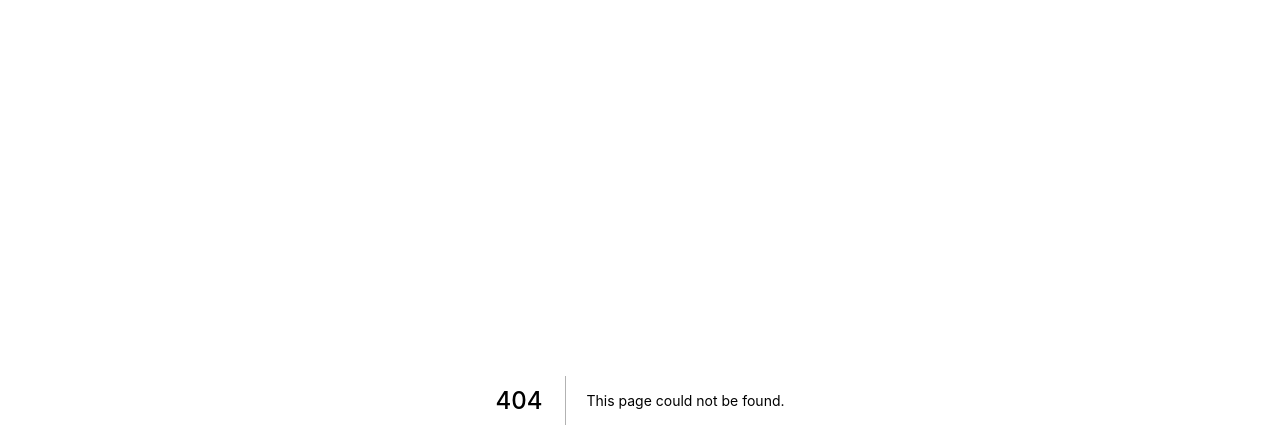
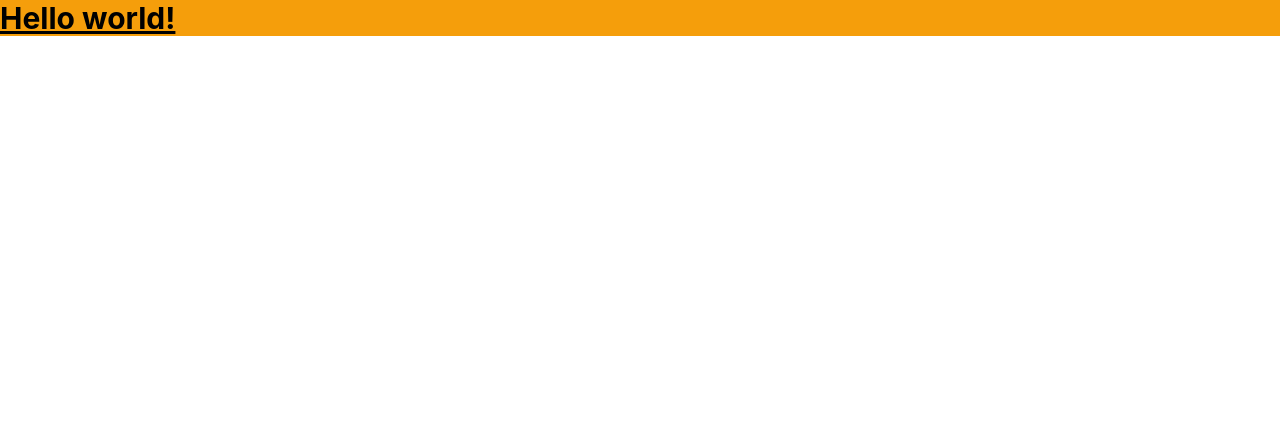
Before and after one commit to exiang/next-daisyui, a Next.js app: page /tailwindcss in a window 1280 px wide. Before the commit this address had no page. Shown: the top 448 px of the page. Built offline with nearby package versions, Linux system fonts and the light colour scheme.

Commit message:
setup tailwindcss

```diff
--- a/package.json
+++ b/package.json
@@ -14,7 +14,10 @@
     "react-dom": "18.0.0"
   },
   "devDependencies": {
+    "autoprefixer": "^10.4.4",
     "eslint": "8.14.0",
-    "eslint-config-next": "12.1.5"
+    "eslint-config-next": "12.1.5",
+    "postcss": "^8.4.12",
+    "tailwindcss": "^3.0.24"
   }
 }
--- /dev/null
+++ b/pages/tailwindcss.js
@@ -0,0 +1,7 @@
+export default function Home() {
+    return (
+      <h1 className="text-3xl font-bold underline bg-amber-500">
+        Hello world!
+      </h1>
+    )
+  }
--- /dev/null
+++ b/postcss.config.js
@@ -0,0 +1,6 @@
+module.exports = {
+  plugins: {
+    tailwindcss: {},
+    autoprefixer: {},
+  },
+}
--- a/styles/globals.css
+++ b/styles/globals.css
@@ -1,3 +1,7 @@
+@tailwind base;
+@tailwind components;
+@tailwind utilities;
+
 html,
 body {
   padding: 0;
--- /dev/null
+++ b/tailwind.config.js
@@ -0,0 +1,13 @@
+module.exports = {
+  darkMode: "media",
+  purge: ['./pages/**/*.{js,ts,jsx,tsx}'],
+  darkMode: false, // or 'media' or 'class'
+  theme: {
+     extend: {},
+  },
+  variants: {
+    extend: {},
+  },
+  plugins: [
+  ]
+}
```
Also changed, not shown: 1 other file (tests, documents, lock files or other folders).
